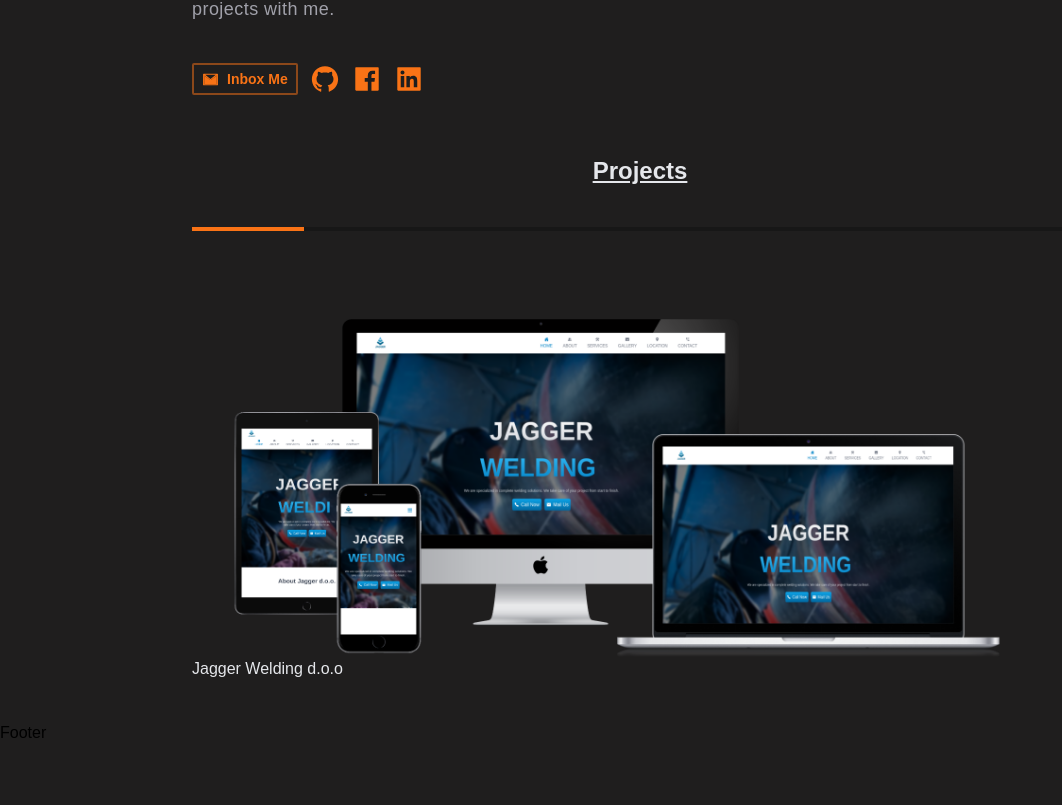
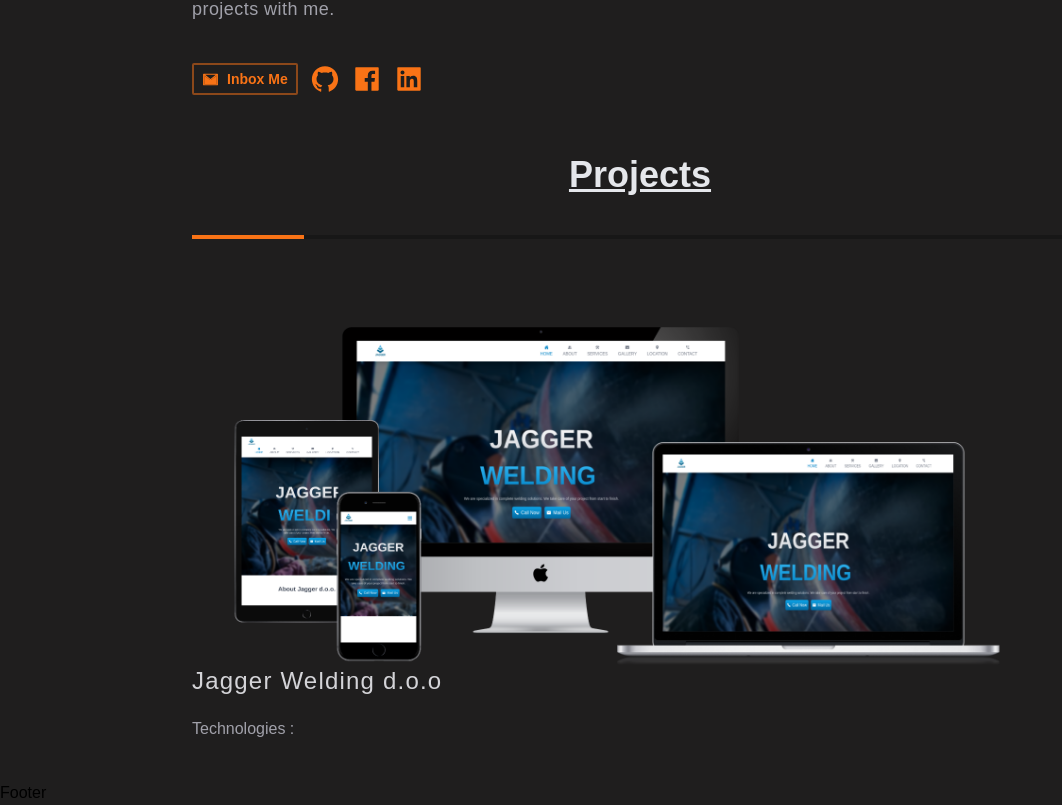
Before and after one commit to codingwithprince/cwp-client, a Next.js app: page / in a window 1280 px wide. Shown: the part 1024-1829 px from the top of the page, without its empty margins (0-1062 px from the left). Before the commit the page ends 1769 px from the top, so only its background shows below. Built offline with nearby package versions, Linux system fonts and the light colour scheme; a web font is replaced by a local one.

Commit message:
added just swiper slider

```diff
--- a/components/Navbar.js
+++ b/components/Navbar.js
@@ -59,12 +59,12 @@
         )}
       </div>
       <div className={`${
-          toggle ? "opacity-100" : "opacity-0"
+          toggle ? "block" : "hidden"
         } ease-in-out duration-500 border-2 border-zinc-800 shadow-lg
         fixed top-[55px] left-0 bg-[#1f1e1e] bg-opacity-80
         md:hidden w-full h-screen z-10`}>
       <ul
-        className={`capitalize justify-center w-full items-center flex flex-col absolute transform top-1/2 left-1/2 -translate-x-1/2 -translate-y-1/2`}
+        className={`capitalize justify-center w-full items-center flex flex-col absolute transform top-1/3 left-1/2 -translate-x-1/2 -translate-y-1/2`}
       >
         {menuItem.map((item, i) => (
           <li
--- a/components/Projects/Projects.js
+++ b/components/Projects/Projects.js
@@ -50,7 +50,7 @@
   return (
     <div className="text-gray-200 overflow-hidden" id="projects">
       <div className="title">
-        <h2 className="text-center text-2xl font-bold underline">Projects</h2>
+        <h2 className="text-center text-4xl font-bold underline">Projects</h2>
       </div>
       <div className="images py-10">
       <Swiper
@@ -69,10 +69,10 @@
                 width={850}
                 alt="Project Image"
               />
-              {/* <div className="project-info">
-                <h3>{project.title}</h3>
-              </div> */}
-              <p>{project.title}</p>
+              <div className="project-info">
+                <h3 className="title text-zinc-300 tracking-wider text-2xl mb-5">{project.title}</h3>
+                <p className="text-zinc-400">Technologies :</p>
+              </div>
             </SwiperSlide>
           ))}
         </Swiper>
```
